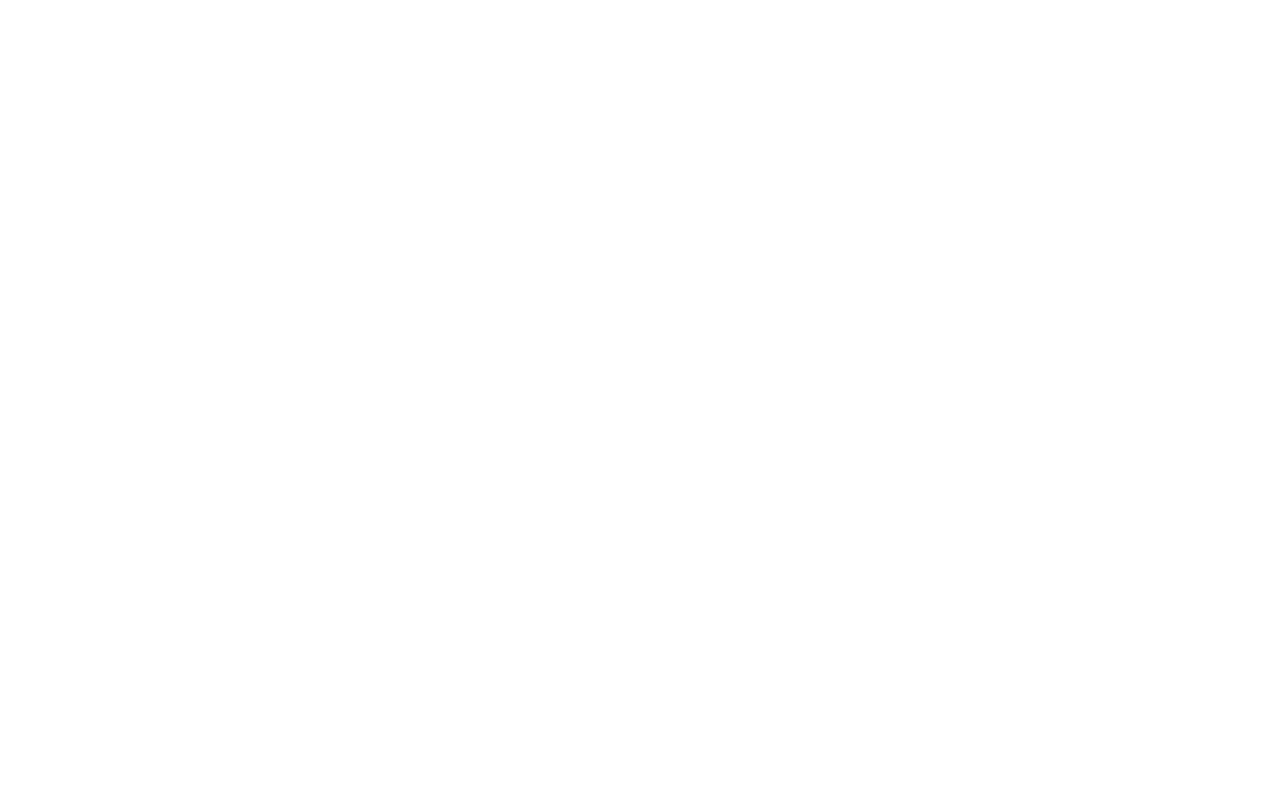
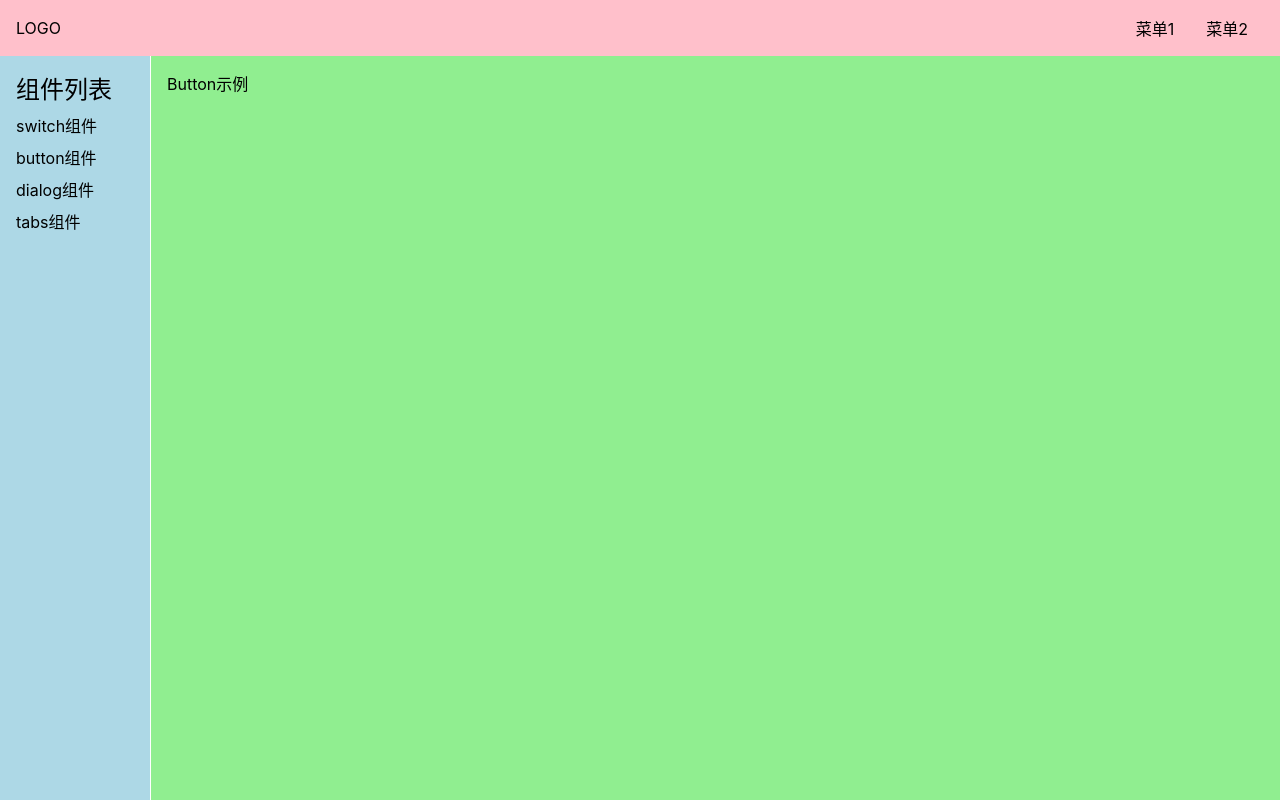
Before and after one commit to 504743342/gulu-ui, a Vue app: page /#/doc/button in a window 1280 px wide. Before the commit this address had no page. Built offline with nearby package versions, Linux system fonts and the light colour scheme.

Commit message:
基本完成官ç½框架

```diff
--- /dev/null
+++ b/src/components/ButtonDemo.vue
@@ -0,0 +1,13 @@
+<template>
+  <div>Button示例</div>
+</template>
+
+<script lang="ts">
+export default {
+  name: ''
+};
+</script>
+
+<style lang="scss" scoped>
+
+</style>
--- /dev/null
+++ b/src/components/DialogDemo.vue
@@ -0,0 +1,13 @@
+<template>
+  <div>Dialog示例</div>
+</template>
+
+<script lang="ts">
+export default {
+  name: ''
+};
+</script>
+
+<style lang="scss" scoped>
+
+</style>
--- /dev/null
+++ b/src/components/DocDemo.vue
@@ -0,0 +1,13 @@
+<template>
+  <div>Doc默认页面</div>
+</template>
+
+<script lang="ts">
+export default {
+  name: ''
+};
+</script>
+
+<style lang="scss" scoped>
+
+</style>
--- /dev/null
+++ b/src/components/TabsDemo.vue
@@ -0,0 +1,13 @@
+<template>
+  <div>Tabs示例</div>
+</template>
+
+<script lang="ts">
+export default {
+  name: ''
+};
+</script>
+
+<style lang="scss" scoped>
+
+</style>
--- a/src/views/Doc.vue
+++ b/src/views/Doc.vue
@@ -9,13 +9,13 @@
             <router-link to="/doc/switch">switch组件</router-link>
           </li>
           <li>
-            <router-link to="/doc/button">组件</router-link>
+            <router-link to="/doc/button">button组件</router-link>
           </li>
           <li>
-            <router-link to="/doc/dialog">组件</router-link>
+            <router-link to="/doc/dialog">dialog组件</router-link>
           </li>
           <li>
-            <router-link to="/doc/tabs">组件</router-link>
+            <router-link to="/doc/tabs">tabs组件</router-link>
           </li>
         </ol>
       </aside>
```
Also changed, not shown: src/router.ts (+11 -1 lines).
